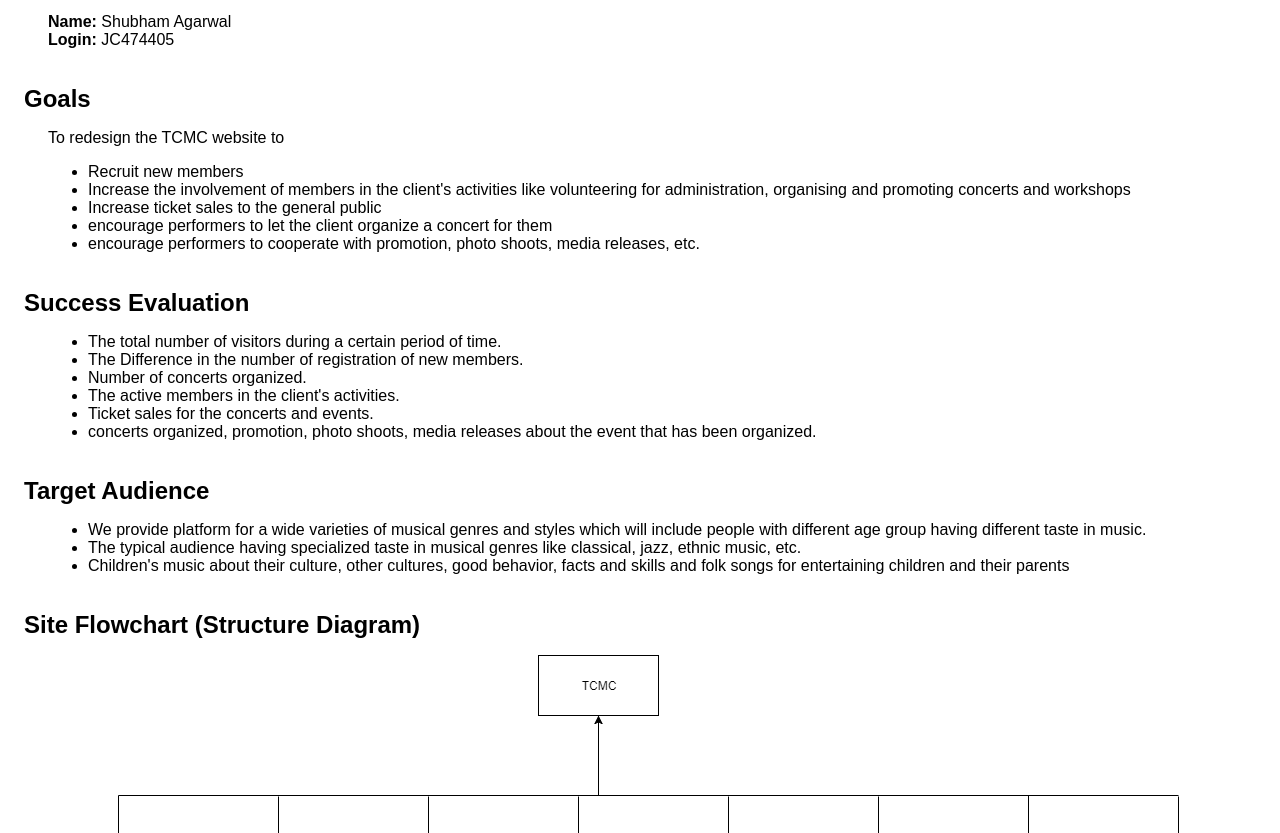
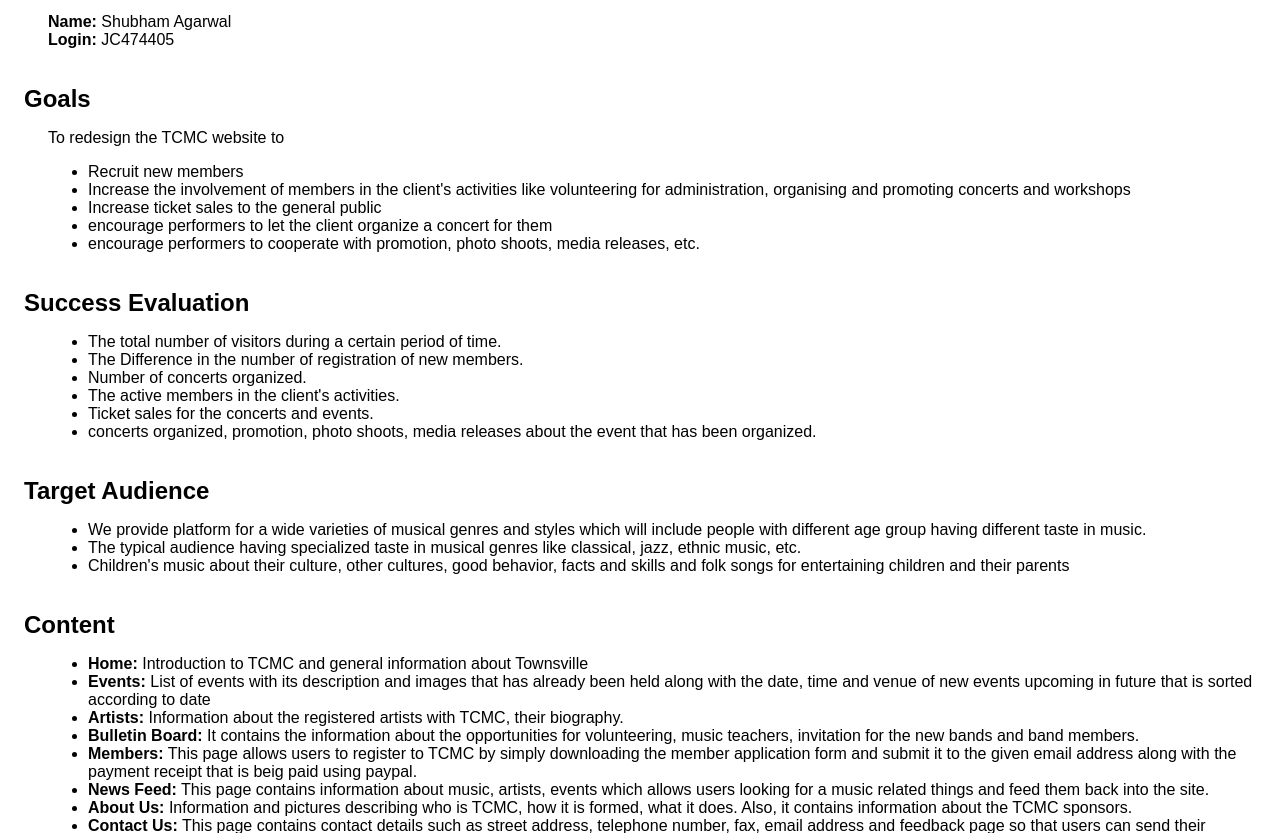
Before and after one commit to jc476763/TCMC_Assignment_2, a plain HTML site: page plan.html in a window 1280 px wide. Shown: the part 119-952 px from the top of the page. Drawn offline with Linux system fonts and the light colour scheme.

Commit message:
Add files via upload

```diff
--- a/plan.html
+++ b/plan.html
@@ -41,7 +41,17 @@
 		<li>The typical audience having specialized taste in musical genres like classical, jazz, ethnic music, etc. </li>
 		<li>Children's music about their culture, other cultures, good behavior, facts and skills and folk songs for entertaining children and their parents</li>
 	</ul>
-
+<h2>Content</h2>
+	<ul>
+		<li><strong>Home:</strong> Introduction to TCMC and general information about Townsville</li>
+		<li><strong>Events:</strong> List of events with its description and images that has already been held along with the date, time and venue of new events upcoming in future that is sorted according to date </li>
+		<li><strong>Artists:</strong> Information about the registered artists with TCMC, their biography.</li>
+		<li><strong>Bulletin Board:</strong> It contains the information about the opportunities for volunteering, music teachers, invitation for the new bands and band members.</li>
+		<li><strong>Members:</strong> This page allows users to register to TCMC by simply downloading the member application form and submit it to the given email address along with the payment receipt that is beig paid using paypal.</li>
+		<li><strong>News Feed:</strong> This page contains information about music, artists, events which allows users looking for a music related things and feed them back into the site.</li>
+		<li><strong>About Us:</strong> Information and pictures describing who is TCMC, how it is formed, what it does. Also, it contains information about the TCMC sponsors.</li>
+		<li><strong>Contact Us:</strong> This page contains contact details such as street address, telephone number, fax, email address and feedback page so that users can send their feedback regarding their experience, compliments and complains to TCMC.</li>
+	</ul>
 <h2>Site Flowchart (Structure Diagram)</h2>
 <p><img src="flowchart.png" alt="Site Flowchart">  </p>
 <h2>GitHub Repository</h2>
```
